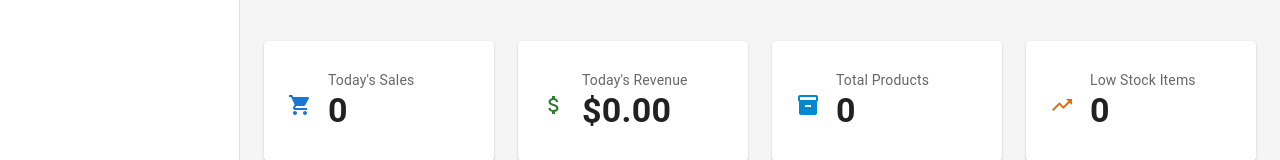
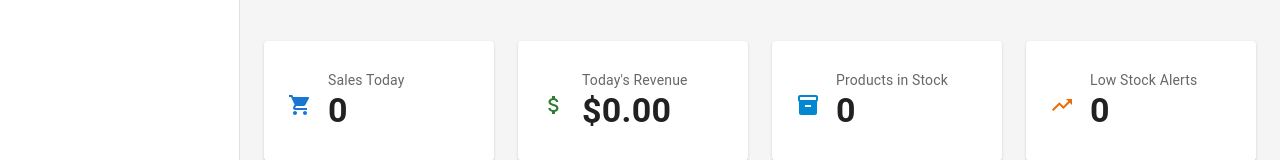
Before and after one commit to MyatThuraSoe/BMS-v1-4, a React (Vite) app in the folder frontend/: page /dashboard in a window 1280 px wide. Shown: the part 121-281 px from the top of the page. Built offline with nearby package versions, Linux system fonts and the light colour scheme; no server answers; sample sign-in values are in the browser's storage.

Commit message:
Image Upload Error

```diff
--- a/frontend/src/api/services.js
+++ b/frontend/src/api/services.js
@@ -280,10 +280,14 @@ export const receiptService = {
 
 export const inventoryService = {
   adjustStock: async (productId, adjustment) => {
-    const response = await apiClient.post(`/inventory/products/${productId}/adjust`, {
-      quantityChange: adjustment.quantityChange,
-      reason: adjustment.reason,
-    });
+    const response = await apiClient.post(
+      `/inventory/products/${productId}/adjust`,
+      {
+        productId: adjustment.productId,
+        quantityChange: adjustment.quantityChange,
+        reason: adjustment.reason,
+      }
+    );
     return response.data;
   },
 
--- a/frontend/src/pages/Dashboard.jsx
+++ b/frontend/src/pages/Dashboard.jsx
@@ -39,8 +39,17 @@ const Dashboard = () => {
     enabled: true,
   });
 
-  const dailySales = dailySalesData?.data || { totalSales: 0, totalRevenue: 0, itemCount: 0 };
-  const inventory = inventoryData?.data || { totalProducts: 0, totalValue: 0, lowStockCount: 0 };
+  const dailySales = dailySalesData?.data || {
+    totalTransactions: 0,
+    totalRevenue: 0,
+    averageTransactionValue: 0,
+  };
+
+  const inventory = inventoryData?.data || {
+    totalProducts: 0,
+    totalInventoryValue: 0,
+    lowStockProductsCount: 0,
+  };
   const recentSales = recentSalesData?.data?.content || [];
 
   const formatCurrency = (amount) => {
@@ -59,8 +68,8 @@ const Dashboard = () => {
       <Grid container spacing={3}>
         <Grid item xs={12} sm={6} md={3}>
           <StatCard
-            title="Today's Sales"
-            value={dailySales.totalSales || 0}
+            title="Sales Today"
+            value={dailySales.totalTransactions || 0}
             icon={<ShoppingCart />}
             color="primary.main"
           />
@@ -68,14 +77,14 @@ const Dashboard = () => {
         <Grid item xs={12} sm={6} md={3}>
           <StatCard
             title="Today's Revenue"
-            value={formatCurrency(dailySales.totalRevenue)}
+            value={formatCurrency(dailySales.totalRevenue || 0)}
             icon={<AttachMoney />}
             color="success.main"
           />
         </Grid>
         <Grid item xs={12} sm={6} md={3}>
           <StatCard
-            title="Total Products"
+            title="Products in Stock"
             value={inventory.totalProducts || 0}
             icon={<Inventory />}
             color="info.main"
@@ -83,8 +92,8 @@ const Dashboard = () => {
         </Grid>
         <Grid item xs={12} sm={6} md={3}>
           <StatCard
-            title="Low Stock Items"
-            value={inventory.lowStockCount || 0}
+            title="Low Stock Alerts"
+            value={inventory.lowStockProductsCount || 0}
             icon={<TrendingUp />}
             color="warning.main"
           />
--- a/frontend/src/pages/ProductForm.jsx
+++ b/frontend/src/pages/ProductForm.jsx
@@ -18,7 +18,7 @@ const ProductForm = () => {
   const [formData, setFormData] = useState({
     name: '', sku: '', barcode: '', description: '', price: '', cost: '', stockQuantity: '', lowStockThreshold: '10', categoryId: '',
   });
-  const [images, setImages] = useState([]);
+  const [image, setImage] = useState(null);
   const [error, setError] = useState('');
   const [success, setSuccess] = useState('');
 
@@ -66,17 +66,20 @@ const ProductForm = () => {
       }
 
       // Step 2: If there are images and we have a product ID, upload them separately
-      if (images.length > 0 && result.data?.id) {
-        const productId = result.data.id;
-        for (const img of images) {
-          const imgForm = new FormData();
-          imgForm.append('images', img);
-          await apiClient.post(`/products/${productId}/images`, imgForm, {
-            headers: { 'Content-Type': 'multipart/form-data' },
-          });
-        }
+      if (image && result.data?.id) {
+          const productId = result.data.id;
+
+          const formData = new FormData();
+          formData.append("file", image);
+
+          await apiClient.post(
+              `/products/${productId}/images`,
+              formData
+          );
       }
+
       return result;
+
     },
     onSuccess: () => {
       setSuccess(isEdit ? 'Product updated successfully' : 'Product created successfully');
@@ -100,7 +103,7 @@ const ProductForm = () => {
   };
 
   const handleImageChange = (e) => {
-    setImages(Array.from(e.target.files));
+      setImage(e.target.files[0]);
   };
 
   if (!isManager()) {
@@ -146,7 +149,11 @@ const ProductForm = () => {
               <TextField fullWidth label="Description" name="description" multiline rows={3} value={formData.description} onChange={handleChange} />
             </Grid>
             <Grid item xs={12}>
-              <input type="file" multiple accept="image/*" onChange={handleImageChange} />
+              <input
+                  type="file"
+                  accept="image/*"
+                  onChange={handleImageChange}
+              />
               <Typography variant="caption">Upload product images</Typography>
             </Grid>
             <Grid item xs={12}>
--- a/frontend/src/pages/Reports.jsx
+++ b/frontend/src/pages/Reports.jsx
@@ -51,10 +51,39 @@ const Reports = () => {
         <Paper sx={{ p: 3 }}>
           <Typography variant="h6" gutterBottom>Daily Sales Report - {formatDate(dateRange.start)}</Typography>
           <Grid container spacing={3} sx={{ mt: 1 }}>
-            <Grid item xs={12} md={4}><Paper sx={{ p: 2, textAlign: 'center' }}><Typography variant="h4">{dailySales.totalSales || 0}</Typography><Typography color="text.secondary">Total Sales</Typography></Paper></Grid>
-            <Grid item xs={12} md={4}><Paper sx={{ p: 2, textAlign: 'center' }}><Typography variant="h4">{formatCurrency(dailySales.totalRevenue)}</Typography><Typography color="text.secondary">Total Revenue</Typography></Paper></Grid>
-            <Grid item xs={12} md={4}><Paper sx={{ p: 2, textAlign: 'center' }}><Typography variant="h4">{dailySales.itemCount || 0}</Typography><Typography color="text.secondary">Items Sold</Typography></Paper></Grid>
+          <Grid item xs={12} md={4}>
+            <Paper sx={{ p: 2, textAlign: 'center' }}>
+              <Typography variant="h4">
+                {dailySales.totalTransactions || 0}
+              </Typography>
+              <Typography color="text.secondary">
+                Sales Today
+              </Typography>
+            </Paper>
           </Grid>
+
+          <Grid item xs={12} md={4}>
+            <Paper sx={{ p: 2, textAlign: 'center' }}>
+              <Typography variant="h4">
+                {formatCurrency(dailySales.totalRevenue || 0)}
+              </Typography>
+              <Typography color="text.secondary">
+                Today's Revenue
+              </Typography>
+            </Paper>
+          </Grid>
+
+          <Grid item xs={12} md={4}>
+            <Paper sx={{ p: 2, textAlign: 'center' }}>
+              <Typography variant="h4">
+                {formatCurrency(dailySales.averageTransactionValue || 0)}
+              </Typography>
+              <Typography color="text.secondary">
+                Average Sale
+              </Typography>
+            </Paper>
+          </Grid>
+        </Grid>
         </Paper>
       )}
 
@@ -62,10 +91,39 @@ const Reports = () => {
         <Paper sx={{ p: 3 }}>
           <Typography variant="h6" gutterBottom>Inventory Report</Typography>
           <Grid container spacing={3} sx={{ mt: 1 }}>
-            <Grid item xs={12} md={4}><Paper sx={{ p: 2, textAlign: 'center' }}><Typography variant="h4">{inventory.totalProducts || 0}</Typography><Typography color="text.secondary">Total Products</Typography></Paper></Grid>
-            <Grid item xs={12} md={4}><Paper sx={{ p: 2, textAlign: 'center' }}><Typography variant="h4">{formatCurrency(inventory.totalValue)}</Typography><Typography color="text.secondary">Total Value</Typography></Paper></Grid>
-            <Grid item xs={12} md={4}><Paper sx={{ p: 2, textAlign: 'center' }}><Typography variant="h4" color="error">{inventory.lowStockCount || 0}</Typography><Typography color="text.secondary">Low Stock Items</Typography></Paper></Grid>
+          <Grid item xs={12} md={4}>
+            <Paper sx={{ p: 2, textAlign: 'center' }}>
+              <Typography variant="h4">
+                {inventory.totalProducts || 0}
+              </Typography>
+              <Typography color="text.secondary">
+                Total Products
+              </Typography>
+            </Paper>
           </Grid>
+
+          <Grid item xs={12} md={4}>
+            <Paper sx={{ p: 2, textAlign: 'center' }}>
+              <Typography variant="h4">
+                {formatCurrency(inventory.totalInventoryValue || 0)}
+              </Typography>
+              <Typography color="text.secondary">
+                Total Inventory Value
+              </Typography>
+            </Paper>
+          </Grid>
+
+          <Grid item xs={12} md={4}>
+            <Paper sx={{ p: 2, textAlign: 'center' }}>
+              <Typography variant="h4" color="error">
+                {inventory.lowStockProductsCount || 0}
+              </Typography>
+              <Typography color="text.secondary">
+                Low Stock Products
+              </Typography>
+            </Paper>
+          </Grid>
+        </Grid>
         </Paper>
       )}
     </Box>
--- a/frontend/src/pages/StockAdjustment.jsx
+++ b/frontend/src/pages/StockAdjustment.jsx
@@ -17,7 +17,12 @@ const StockAdjustment = () => {
   const { data: products } = useQuery({ queryKey: ['products-all'], queryFn: () => productService.getAll(0, 100) });
 
   const adjustMutation = useMutation({
-    mutationFn: (data) => inventoryService.adjustStock(data.productId, { quantityChange: parseInt(data.quantityChange), reason: data.reason }),
+    mutationFn: (data) =>
+      inventoryService.adjustStock(data.productId, {
+        productId: Number(data.productId),
+        quantityChange: Number(data.quantityChange),
+        reason: data.reason,
+      }),
     onSuccess: () => {
       setSuccess('Stock adjusted successfully');
       queryClient.invalidateQueries(['inventory-products']);
```
